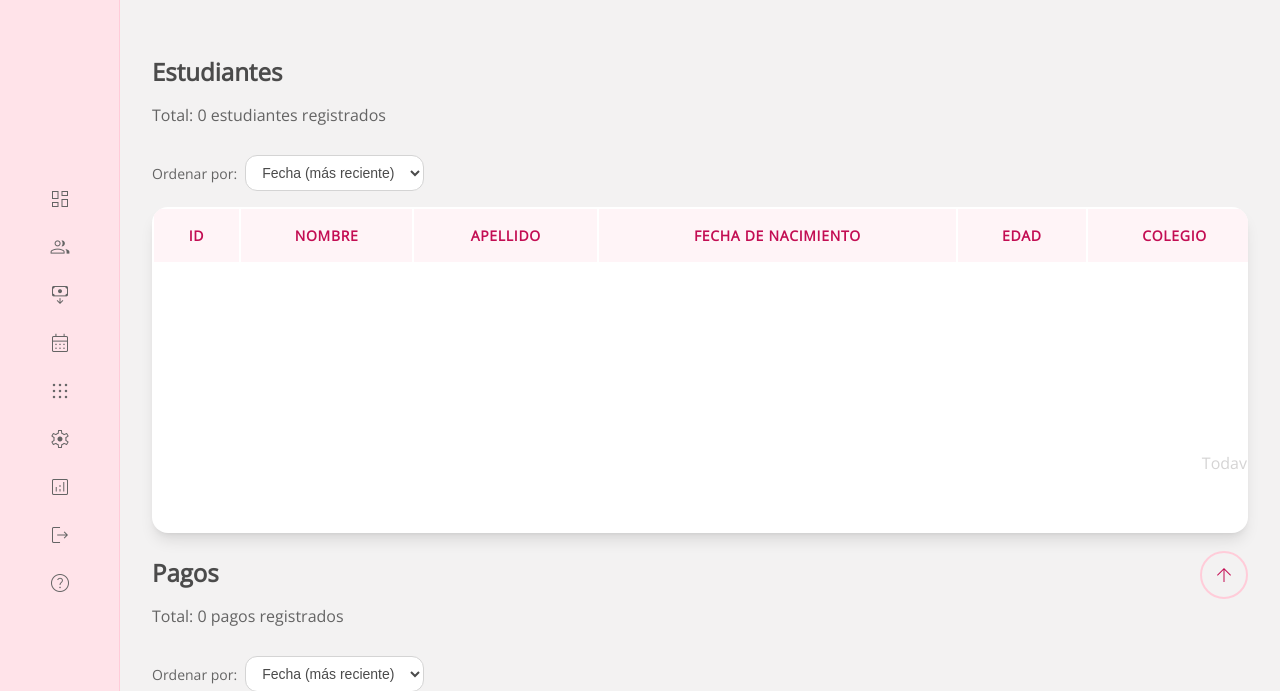
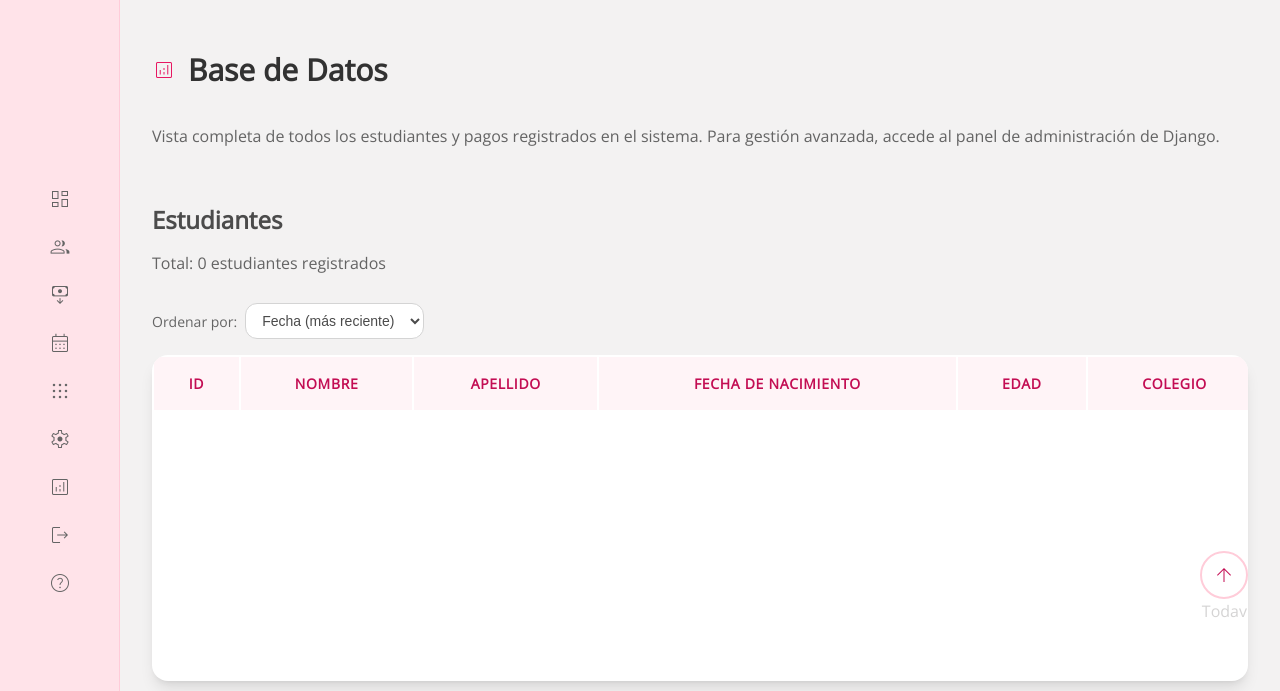
Before and after one commit to starseeker-code/five-a-day, a Django app: template project/core/templates/all_info.html in a window 1280 px wide. Shown: the part 169-860 px from the top of the page. Run offline with Django 5.2, Linux system fonts and the light colour scheme; the template is opened without the code that fills it, so the values that code supplies are empty.

Commit message:
Added icon frontend for each view

```diff
--- a/project/core/templates/all_info.html
+++ b/project/core/templates/all_info.html
@@ -12,6 +12,13 @@
 {% endblock %}
 
 {% block content %}
+<div class="mb-8">
+    <div class="flex items-center gap-3 mb-2">
+        <span class="material-symbols-outlined text-primary-600 text-5xl">analytics</span>
+        <h1 class="text-3xl font-bold tracking-tight text-neutral-800">Base de Datos</h1>
+    </div>
+    <p class="text-neutral-600">Vista completa de todos los estudiantes y pagos registrados en el sistema. Para gestión avanzada, accede al panel de administración de Django.</p>
+</div>
 <div class="space-y-8 max-w-[1600px] mx-auto">
   <div>
     <div class="mb-4 flex flex-col md:flex-row md:items-end md:justify-between gap-3">
--- a/project/core/templates/base.html
+++ b/project/core/templates/base.html
@@ -168,7 +168,7 @@
     <div id="support-modal" class="hidden items-center justify-center p-4" style="display: none; position: fixed; inset: 0; background-color: rgba(0,0,0,0.5); z-index: 50;">
         <div class="bg-white rounded-xl shadow-2xl w-full max-w-md overflow-hidden">
             <!-- Header -->
-            <div class="px-6 text-white flex justify-between items-center" style="background: linear-gradient(to right, #fbbf24, #f97316); padding-top: 16px; padding-bottom: 16px;">
+            <div class="px-6 text-white flex justify-between items-center" style="background: linear-gradient(to right, #fda4af, #fb7185); padding-top: 16px; padding-bottom: 16px;">
                 <h3 class="text-lg font-semibold flex items-center gap-2">
                     <span class="material-symbols-outlined">help</span>
                     ¿Necesitas ayuda?
--- a/project/core/templates/gestion.html
+++ b/project/core/templates/gestion.html
@@ -13,7 +13,11 @@
 {% endblock %}
 
 {% block content %}
-<div class="mb-6">
+<div class="mb-8">
+    <div class="flex items-center gap-3 mb-2">
+        <span class="material-symbols-outlined text-primary-600 text-5xl">settings</span>
+        <h1 class="text-3xl font-bold tracking-tight text-neutral-800">Gestión del Sistema</h1>
+    </div>
     <p class="text-neutral-600">Configura los valores de la academia, gestiona profesores y organiza los grupos de clase.</p>
 </div>
 <div class="space-y-12">
```
Also changed, not shown: project/core/templates/apps.html (+8 -0 lines), project/core/templates/fun_friday.html (+7 -0 lines), project/core/templates/payments/payments_list.html (+7 -0 lines), project/core/templates/schedule.html (+7 -0 lines), project/core/templates/students.html (+7 -0 lines).
